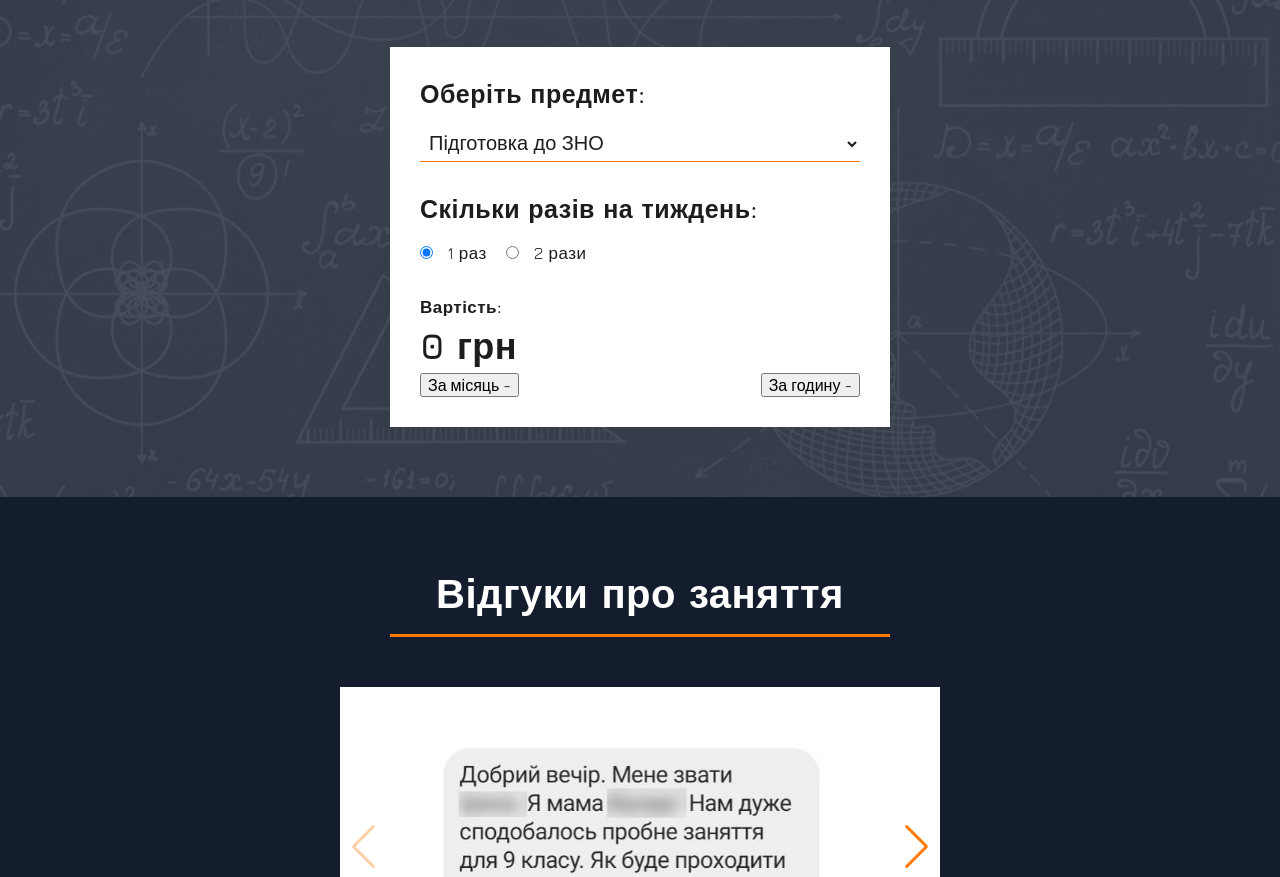
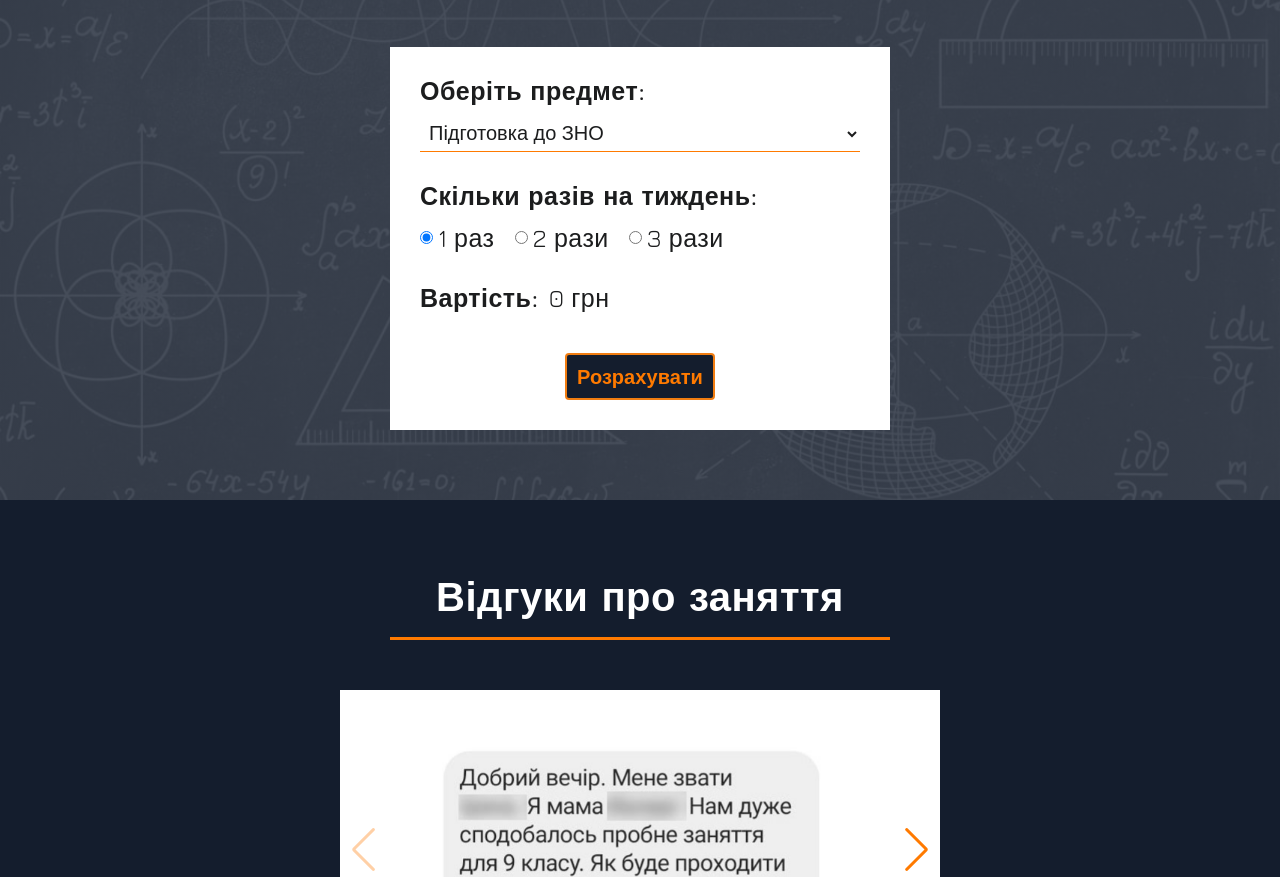
Before and after one commit to mashtalerleonid/repetitor, a plain HTML site: page index.html in a window 1280 px wide. Shown: the part 2227-3104 px from the top of the page. Drawn offline with nearby package versions, Linux system fonts and the light colour scheme.

Commit message:
завершив форму

```diff
--- a/index.html
+++ b/index.html
@@ -260,10 +260,8 @@
             Розрахувати вартість<br />індивідуальних занять за місяць
           </h2>
           <form action="" class="calc-form">
-            <div class="calc-form__field">
-              <label class="calc-form__label" for="calc-form-subjects">
-                Оберіть предмет:
-              </label>
+            <div class="calc-form__field-select">
+              <h3 class="calc-form__title">Оберіть предмет:</h3>
               <select
                 class="calc-form__select"
                 name="subjects"
@@ -275,51 +273,72 @@
               </select>
             </div>
 
-            <div class="calc-form__field">
-              <label class="calc-form__label" for="">
-                Скільки разів на тиждень:
-              </label>
-              <div
-                class="calc-form-input-radio-container"
-                id="calculator-form-input-much"
-              >
+            <!-- <div class="calc-form__field "> -->
+            <h3 class="calc-form__title" for="">Скільки разів на тиждень:</h3>
+
+            <div
+              class="calc-form__radio-container"
+              id="calc-form__radio-container"
+            >
+              <div class="calc-form__field-radio">
                 <input
                   type="radio"
                   checked
-                  class="calculator-form-input-field"
-                  id="calculator-form-input-much-one"
-                  name="much"
+                  class="calc-form__radio"
+                  id="calc-form__radio--one"
+                  name="how-much"
                   value="one"
                 />
                 <label
-                  for="calculator-form-input-much-one"
-                  class="calculator-form-input-label"
-                  >1 раз</label
+                  class="calc-form__label-radio"
+                  for="calc-form__radio--one"
                 >
+                  1 раз
+                </label>
+              </div>
 
+              <div class="calc-form__field-radio">
                 <input
                   type="radio"
-                  class="calculator-form-input-field"
-                  id="calculator-form-input-much-two"
-                  name="much"
+                  class="calc-form__radio"
+                  id="calc-form__radio--two"
+                  name="how-much"
                   value="two"
                 />
                 <label
-                  for="calculator-form-input-much-two"
-                  class="calculator-form-input-label"
-                  >2 рази</label
+                  class="calc-form__label-radio"
+                  for="calc-form__radio--two"
                 >
+                  2 рази
+                </label>
+              </div>
+
+              <div class="calc-form__field-radio">
+                <input
+                  type="radio"
+                  class="calc-form__radio"
+                  id="calc-form__radio--three"
+                  name="how-much"
+                  value="three"
+                />
+                <label
+                  class="calc-form__label-radio"
+                  for="calc-form__radio--three"
+                >
+                  3 рази
+                </label>
               </div>
             </div>
+            <!-- </div> -->
 
-            <div class="calculator-form-input">
-              <p class="calculator-form-total">Вартість:</p>
-              <p class="calculator-form-total-cost">0 грн</p>
+            <div class="calc-form__cost-container">
+              <h3 class="calc-form__title">Вартість:</h3>
+              <p class="calc-form__total">0 грн</p>
             </div>
-            <div class="buttons">
-              <input type="submit" value="За місяць -" class="accent-btn" />
-              <button class="accent-btn" id="for-hour-btn">За годину -</button>
-            </div>
+            <button class="calc-form__button" id="form__button" type="button">
+              Розрахувати
+            </button>
+            <!-- <input type="button" value="За місяць -" class="accent-btn" /> -->
           </form>
         </div>
       </section>
--- a/js/calculator.js
+++ b/js/calculator.js
@@ -1,72 +1,21 @@
-const subjectsSelect = document.querySelector('#calculator-form-subjects');
+const subjectsSelect = document.querySelector('#calc-form-subjects');
 
 let k = 0;
 
-const subjectsMultiSelect = new Choices(subjectsSelect, {
-  allowSearch: false,
-  silent: false,
-  renderChoiceLimit: -1,
-  maxItemCount: -1,
-  removeItems: true,
-  removeItemButton: true,
-  editItems: false,
-  duplicateItemsAllowed: false,
-  delimiter: ',',
-  paste: true,
-  searchEnabled: false,
-  searchChoices: true,
-  searchResultLimit: -1,
-  position: 'auto',
-  resetScrollPosition: true,
-  shouldSort: true,
-  shouldSortItems: false,
-  placeholder: true,
-  noChoicesText: 'Немає доступних опцій',
-  itemSelectText: 'Натисніть для вибору',
-  classNames: {
-    containerInner: 'choices__inner tech-input-container',
-    input: 'choices__input',
-  },
-});
+const calculatorForm = document.querySelector('.calc-form');
+const button = document.querySelector('.calc-form__button');
 
-const calculatorForm = document.querySelector('.calculator-form');
-
-calculatorForm.addEventListener('submit', function (event) {
+button.addEventListener('click', function (event) {
   event.preventDefault();
   k = 0;
-  //Selectors
-  const lessonPlace = document.querySelector(
-    '#calculator-form-input-place input:checked',
+  const howMuch = document.querySelector(
+    '#calc-form__radio-container input:checked',
   );
-  const howMuch = document.querySelector(
-    '#calculator-form-input-much input:checked',
-  );
-
-  //Values
-  const subjectsValue = getSubjectsSum(subjectsMultiSelect.getValue());
-  const lessonPlaceValue = convertPlaceToPrice(lessonPlace.value);
+  const subjectsValue = extractPriceFromValue(subjectsSelect.value);
   const howMuchValue = convertMuchToPrice(howMuch.value);
-  const totalSum = (subjectsValue + lessonPlaceValue * k) * howMuchValue * 4;
+  const totalSum = subjectsValue * howMuchValue * 4;
   renderSum(totalSum);
 });
-
-//const forHour = document.querySelector('#for-hour-btn1');
-//forHour.addEventListener('click', function(event) {
-//    event.preventDefault();
-//    forHour.textContent='ddd'
-//});
-
-//const requestReceivedModal = document.querySelector('#request-received');
-
-function getSubjectsSum(subjectsArr) {
-  let totalSum = 0;
-
-  subjectsArr.forEach(function (tech) {
-    totalSum = totalSum + extractPriceFromValue(tech.value);
-    k = k + 1;
-  });
-  return totalSum;
-}
 
 function extractPriceFromValue(str) {
   const price = str.match(/:\d+/);
@@ -76,33 +25,26 @@ function extractPriceFromValue(str) {
   return 0;
 }
 
-function convertPlaceToPrice(option) {
-  if (option === 'your') {
-    return 20;
-  }
-  return 0;
-}
-
 function convertMuchToPrice(option) {
   if (option === 'two') {
     return 2;
+  } else if (option === 'three') {
+    return 3;
   }
   return 1;
 }
 
 function renderSum(sum) {
-  const costElement = document.querySelector('.calculator-form-total-cost');
+  const costElement = document.querySelector('.calc-form__total');
   costElement.textContent = 'Підрахунок';
   setTimeout(function () {
     setTimeout(function () {
       setTimeout(function () {
-        setTimeout(function () {
-          costElement.textContent = sum + ' грн/міс';
-        }, 500);
-        costElement.textContent = 'Підрахунок...';
-      }, 500);
-      costElement.textContent = 'Підрахунок..';
-    }, 500);
-    costElement.textContent = 'Підрахунок.';
-  }, 500);
+        costElement.textContent = sum + ' грн/міс';
+      }, 300);
+      costElement.textContent = 'Підрахунок...';
+    }, 300);
+    costElement.textContent = 'Підрахунок..';
+  }, 300);
+  costElement.textContent = 'Підрахунок.';
 }
--- a/sass/components/_calculator.scss
+++ b/sass/components/_calculator.scss
@@ -69,20 +69,16 @@
   padding: 30px;
   color: $dark-grey-color;
 }
+.calc-form__title {
+  font-size: 25px;
+  font-weight: bold;
+  margin-bottom: 10px;
+}
 
-.calc-form__field {
+.calc-form__field-select {
   display: flex;
   flex-direction: column;
   margin-bottom: 30px;
-}
-
-.calc-form__label {
-  font-weight: bold;
-
-  font-size: 25px;
-  line-height: 135%;
-  margin-bottom: 15px;
-  //   margin-top: 0;
 }
 
 .calc-form__select {
@@ -94,84 +90,76 @@
   font-weight: 500;
   color: $dark-grey-color;
 }
-// .calculator .container {
-//   padding-bottom: 75px;
-//   position: relative;
-// }
 
-// .calculator-icon {
-//   width: 265px;
-//   position: absolute;
-//   right: 5%;
-//   z-index: 0;
-//   top: 40px;
-// }
+.calc-form__radio-container {
+  display: flex;
+  flex-direction: column;
+  margin-bottom: 30px;
 
-// .calculator-title {
-//   font-weight: bold;
-//   font-size: 32px;
-//   line-height: 150%;
-//   /* text-align: center; */
-//   text-transform: uppercase;
-//   color: var(--txt-c-light);
-//   margin: 10px 0 40px 0;
-//   z-index: 1;
-//   text-shadow: 5px 4px 8px #0c0000e3;
-//   max-width: 290px;
-// }
-
-.buttons {
-  display: flex;
-  justify-content: space-between;
+  @media screen and (min-width: 500px) {
+    flex-direction: row;
+  }
 }
 
-.calculator-form .accent-btn {
-  padding: 10px 15px;
-}
-
-.calculator-form {
-  background-color: var(--c-light);
-  padding: 30px 25px;
-  z-index: 1;
-  min-width: 290px;
-  max-width: 450px;
-}
-
-.calculator-form-input-field {
-  margin-right: 10px;
-  cursor: pointer;
-}
-
-.calculator-form-input-radio-container {
+.calc-form__field-radio {
   display: flex;
   align-items: center;
 }
 
-.calculator-form-input-label {
-  margin-right: 15px;
-  font-weight: normal;
-  font-size: 17px;
-  line-height: 150%;
-  color: var(--txt-c-dark);
+.calc-form__field-radio:not(:last-child) {
+  margin-right: 20px;
 }
-/*.radio {
+
+.calc-form__label-radio {
+  font-size: 25px;
+  line-height: 1.35;
+  cursor: pointer;
+}
+
+.calc-form__radio {
+  margin-right: 5px;
+  margin-left: 0;
+  margin-top: 0;
+  cursor: pointer;
+}
+
+.calc-form__cost-container {
   display: flex;
   flex-direction: column;
-  align-items: center;
- }*/
+  margin-bottom: 30px;
+  text-align: center;
 
-.calculator-form-total-cost {
-  font-weight: bold;
-  font-size: 36px;
-  line-height: 150%;
-  color: var(--txt-c-dark);
-  margin: 0;
+  @media screen and (min-width: 500px) {
+    flex-direction: row;
+    text-align: left;
+  }
 }
 
-.calculator-form-total {
+.calc-form__total {
+  font-size: 25px;
+  // font-weight: bold;
+  margin-bottom: 10px;
+  margin-left: 10px;
+}
+.calc-form__button {
+  display: flex;
+  border: 2px solid $accent-light-color;
+  border-radius: 4px;
+  color: $accent-color;
+  outline: none;
+  padding: 10px;
+  font-size: 20px;
   font-weight: bold;
-  font-size: 17px;
-  line-height: 135%;
-  color: var(--txt-c-dark);
-  margin: 0;
+  margin-left: auto;
+  margin-right: auto;
+  background-color: $dark-blue-color;
+
+  transition: color 250ms cubic-bezier(0.4, 0, 0.2, 1),
+    background-color 250ms cubic-bezier(0.4, 0, 0.2, 1);
 }
+
+.calc-form__button:hover {
+  cursor: pointer;
+  background-color: $accent-color;
+  color: $white-color;
+}
```
Also changed, not shown: css/main.css, css/main.min.css, 2 other files.
